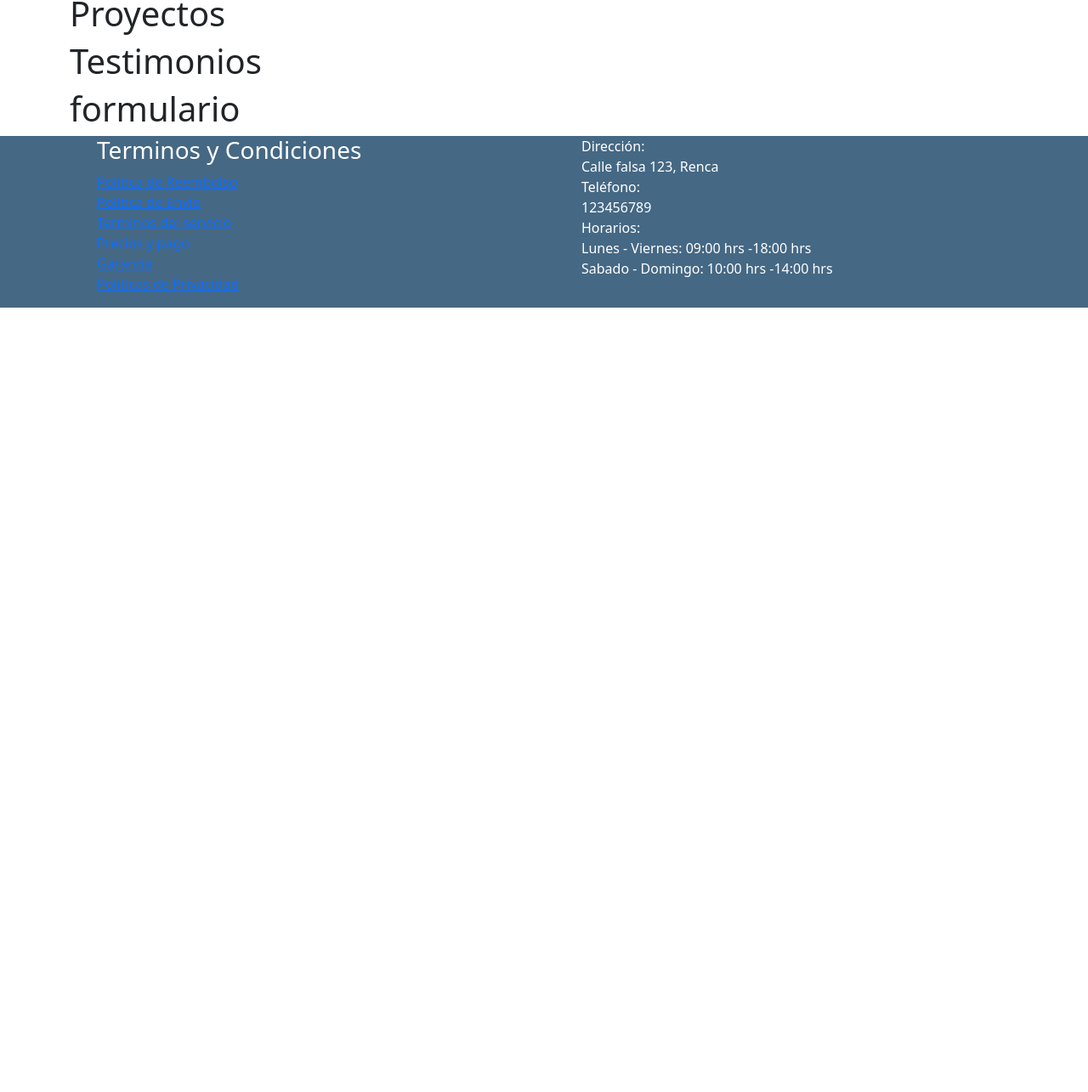
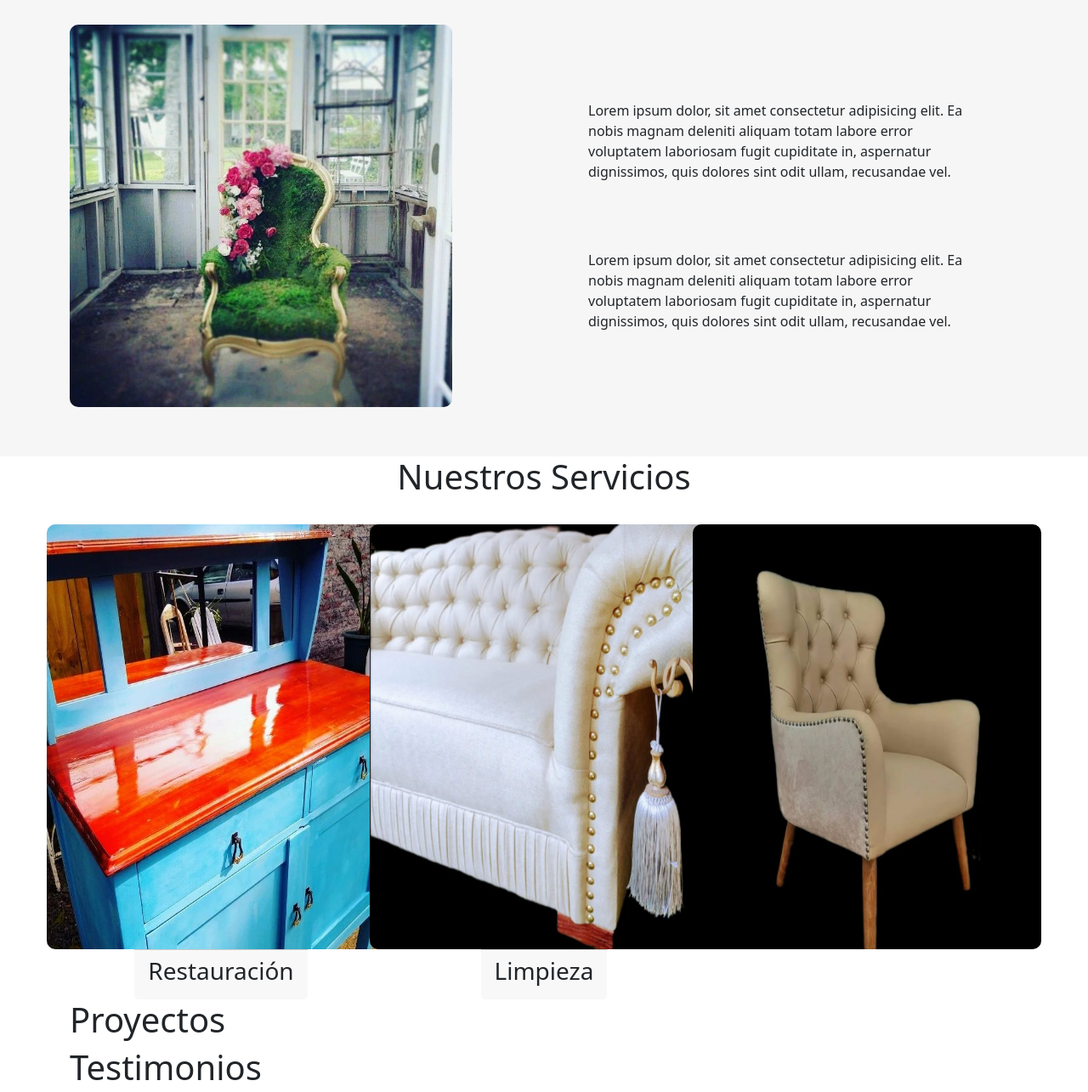
Before and after one commit to IsaakCov/proyectoIntegradorTallerDiseno, a plain HTML site: page index.html in a window 1280 px wide. Shown: the part 727-2012 px from the top of the page at 85% size. Before the commit the page ends 1089 px from the top, so only its background shows below. Drawn offline with nearby package versions, Linux system fonts and the light colour scheme.

Commit message:
servicios

```diff
--- /dev/null
+++ b/CSS/CompromisoySer.css
@@ -0,0 +1,28 @@
+#sillaverde {
+    width: 450px;
+    border-radius: 10px;
+}
+
+.pCompromiso {
+    margin: 40px;
+}
+
+.sImg {
+    height: 500px;
+    width: 410px;
+    border-radius: 10px;
+}
+
+.sContainer {
+    align-items: center;
+
+
+}
+
+
+
+#compromiso {
+    background-color: #F2F2F2B2;
+    padding-bottom: 10px;
+    padding-top: 5px ;
+}
--- a/index.html
+++ b/index.html
@@ -8,6 +8,7 @@
     <!-- Link css -->
     <link rel="stylesheet" href="./CSS/hero-section.css">
     <link rel="stylesheet" href="./CSS/style.css">
+    <link rel="stylesheet" href="./CSS/CompromisoySer.css">
     <title>Taller de Diseño</title>
 </head>
 <body>
@@ -96,16 +97,78 @@
       </div>
   </div>
 
-    <section>
-        <div class="container">
-            <h1>Nuestro Compromiso</h1>
+  <section id="compromiso">
+    <div class="container mt-5 mb-5">
+      <h1 class="text-center mt-5 mb-5">Nuestro Compromiso</h1>
+      <div class="row">
+        <div class="col-lg-6 col-md-6">
+          <img
+            src="/assets/silla.webp"
+            alt="sillaErgonomica"
+            id="sillaverde"
+            class="img-fluid"
+          />
         </div>
-    </section>
+        <div
+          class="col-lg-6 col-md-6 d-flex flex-column justify-content-center"
+        >
+          <p class="pCompromiso">
+            Lorem ipsum dolor, sit amet consectetur adipisicing elit. Ea nobis
+            magnam deleniti aliquam totam labore error voluptatem laboriosam
+            fugit cupiditate in, aspernatur dignissimos, quis dolores sint
+            odit ullam, recusandae vel.
+          </p>
+          <p class="pCompromiso">
+            Lorem ipsum dolor, sit amet consectetur adipisicing elit. Ea nobis
+            magnam deleniti aliquam totam labore error voluptatem laboriosam
+            fugit cupiditate in, aspernatur dignissimos, quis dolores sint
+            odit ullam, recusandae vel.
+          </p>
+        </div>
+      </div>
+    </div>
+  </section>
 
-    <section>
-        <div class="container">
-            <h1>Nuestros Servicios</h1>
+  <section id="servicios">
+    <div class="container">
+      <h1 class="text-center">Nuestros Servicios</h1>
+      <div class="row">
+        <div class="col-lg-4">
+          <div class="card mt-4 text-center sContainer border-0">
+            <img
+              src="/assets/mueble.webp"
+              alt="restauración"
+              class="sImg"
+              id="mueble"
+            />
+            <div class="card-footer">
+              <h3 class="card-title">Restauración</h3>
+            </div>
+          </div>
         </div>
+
+        <div class="col-lg-4">
+          <div class="card mt-4 text-center sContainer border-0">
+            <img
+              src="/assets/sillonblanco.webp"
+              alt="restauración"
+              class="sImg"
+              id="sBlanco"
+            />
+            <div class="card-footer">
+              <h3 class="card-title">Limpieza</h3>
+            </div>
+          </div>
+        </div>
+
+        <div class="col-lg-4">
+          <div class="card mt-4 text-center sContainer border-0 p-0">
+            <img
+              src="/assets/sillacafe.webp"
+              alt="restauración"
+              class="sImg"
+              id="sCafe"
+            />
     </section>
 
     <section>
```
Also changed, not shown: assets/mueble.webp (added), assets/silla.webp (added), assets/sillacafe.webp (added), assets/sillanegra.webp (added), assets/sillarosa.jpg (added), assets/sillonblanco.webp (added).
